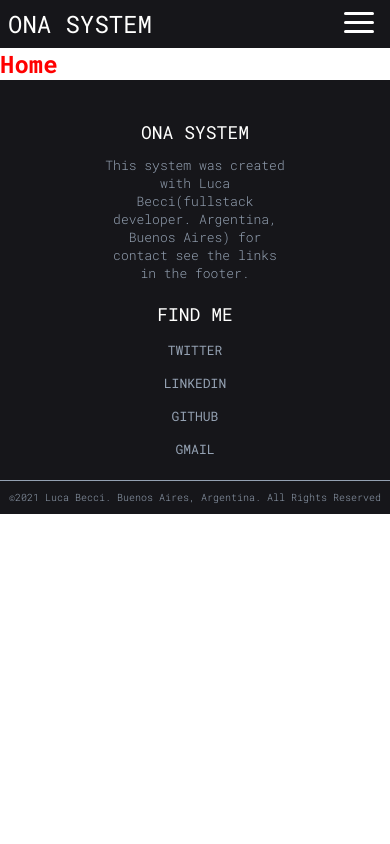
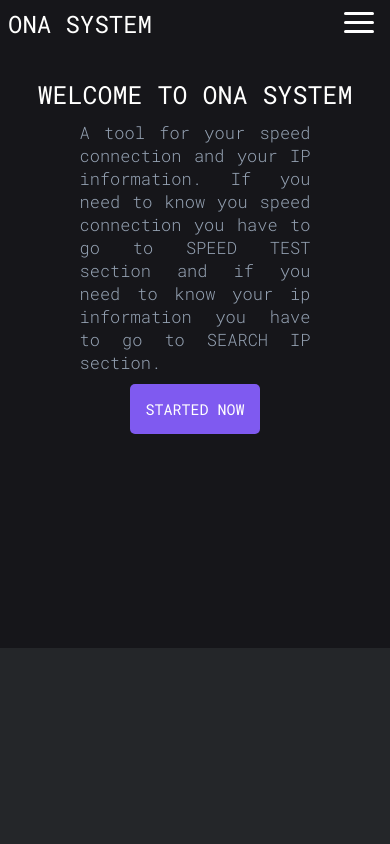
Before and after one commit to lucabecci/OnaSystem, a React (Create React App) app in the folder packages/web/: page / in a window 390 px wide. Shown: the top 844 px of the page. Built offline with nearby package versions, Linux system fonts and the light colour scheme; no server answers.

Commit message:
feat(@web): responsive first section finished

```diff
--- a/packages/web/src/App.tsx
+++ b/packages/web/src/App.tsx
@@ -14,6 +14,7 @@ import Footer from './components/Footer';
 import UserContext from './context/UserContext'
 import {IUserData} from './interfaces/UserInterfaces'
 import Error404 from './pages/Error404';
+import styled from '@emotion/styled';
 
 
 function App(): React.FunctionComponentElement<HTMLAllCollection> {
@@ -49,11 +50,15 @@ function App(): React.FunctionComponentElement<HTMLAllCollection> {
     checkLoggedIn()
   }, [])
 
+  const Background = styled.div`
+    background-color: #16161a;
+  `
 
   return (
     <Fragment>
       <BrowserRouter>
         <UserContext.Provider value={{userData, setUserData}}>
+          <Background>
             <Navbar/>
               <Switch>
                 <Route exact path='/' component={Home}/>
@@ -76,6 +81,7 @@ function App(): React.FunctionComponentElement<HTMLAllCollection> {
                 <Route component={Error404} />
               </Switch>
               <Footer/>
+          </Background>
         </UserContext.Provider>
       </BrowserRouter>
     </Fragment>
--- /dev/null
+++ b/packages/web/src/components/FirstSectionHome.tsx
@@ -0,0 +1,163 @@
+import React, { Fragment, useContext } from 'react'
+import styled from '@emotion/styled'
+import { useHistory } from 'react-router-dom'
+import UserContext from '../context/UserContext'
+function FirstSectionHome(): React.FunctionComponentElement<HTMLAllCollection> {
+
+    const history = useHistory()
+    const {userData} = useContext(UserContext)
+
+    const startedNow = () => history.push('/register')
+    const account = () => history.push('/account')
+
+    const MainContainerSection = styled.div`
+        background-color: #16161a;
+        height: 400px;
+        width: 100%;
+        @media (max-width: 500px) {
+            height: 400px
+        }
+        @media (max-width: 960px) {
+            height: 600px
+        }
+    `
+    const ItemsContainer = styled.div`
+        display: flex;
+        height: 300px;
+        width: 90%;
+        @media (max-width: 500px) {
+            justify-content: center;
+            width: 100%;
+        }
+    `
+    const ContainerInformation = styled.div`
+        height: 200px;
+        margin: 50px;
+        width: 90%;
+        @media (max-width: 500px) {
+            margin: 30px;
+        }
+    `
+    const TitleInformation = styled.h3`
+        color: #fffffe;
+        font-size: 30px;
+        font-weight: 400;
+        text-align: center;
+        @media (max-width: 500px) {
+            font-size: 25px;
+        }
+        @media (max-width: 960px) {
+            font-size: 25px
+        }
+    `
+    const ParagraphMainContainer = styled.div`
+        display: flex;
+        justify-content: center;
+        margin-top: 10px;
+        width: 100%;
+
+    `
+    const ParagraphContainer = styled.div`
+        width: 70%;
+    `
+
+    const ParagraphInformation = styled.p`
+        color: #94a1b2;
+        font-size: 18px;
+        font-weight: 300;
+        text-align: justify;
+        @media (max-width: 500px) {
+            font-size: 13px;
+            text-align: center;
+        }
+        @media (max-width: 960px) {
+            font-size: 17px;
+            text-align: justify;
+        }
+    `
+    const ButtonMainContainer = styled.div`
+        display: flex;
+        justify-content: center;
+        margin-top: 10px;
+    `
+    const ButtonContainer = styled.div`
+        display: flex;
+        justify-content: center;
+        width: 40%;
+    `
+    const ButtonStarted = styled.button`
+        background: #7f5af0;
+        border: none;
+        border-radius: 5px;
+        color: #fffffe;
+        font-size: 15px;
+        padding: 20px;
+        transition: ease .8s;
+        &:hover{
+            background: #fffffe;
+            color: #7f5af0;
+            font-size: 18px;
+            padding: 25px;
+        }
+        @media (max-width: 500px) {
+            padding: 15px;
+        }
+    `
+    //img
+
+    const ContainerImage = styled.div`
+        height: 400px;
+        width: 80%;
+        @media (max-width: 500px) {
+            display: none;
+        }
+    `
+    const Image = styled.img`
+        height: 75%;
+        margin: 35px;
+        width: 70%;
+        @media (max-width: 500px) {
+            display: none;
+        }
+        @media (max-width: 960px) {
+            height: 55%;
+            margin: 65px;
+            width: 70%;
+        }
+    `
+    return (
+        <Fragment>
+            <MainContainerSection>
+                <ItemsContainer>
+                    <ContainerInformation>
+                        <TitleInformation>
+                            WELCOME TO ONA SYSTEM
+                        </TitleInformation>
+                        <ParagraphMainContainer>
+                            <ParagraphContainer>
+                                <ParagraphInformation>
+                                A tool for your speed connection and your IP information. If you need to know you speed connection you have to go to SPEED TEST section and if you need to know your ip information you have to go to SEARCH IP section.
+                                </ParagraphInformation>
+                            </ParagraphContainer>
+                        </ParagraphMainContainer>
+                        <ButtonMainContainer>
+                            <ButtonContainer>
+                               {
+                                   userData.user ?
+                                   <ButtonStarted onClick={() => account()}>ACCOUNT</ButtonStarted>:
+                                   <ButtonStarted onClick={() => startedNow()}>STARTED NOW</ButtonStarted>
+
+                               }
+                            </ButtonContainer>
+                        </ButtonMainContainer>
+                    </ContainerInformation>
+                    <ContainerImage>
+                        <Image src='https://i.ibb.co/qnQf3ZL/image-first-section-1.png'/>
+                    </ContainerImage>
+                </ItemsContainer>
+            </MainContainerSection>
+        </Fragment>
+    )
+}
+
+export default FirstSectionHome
--- a/packages/web/src/components/Footer.tsx
+++ b/packages/web/src/components/Footer.tsx
@@ -43,7 +43,7 @@ function Footer(): React.FunctionComponentElement<HTMLAllCollection> {
     const ContainerParagraph = styled.div`
         margin: auto;
         height: 80%;
-        width: 60%;
+        width: 80%;
         @media (max-width: 800px) {
             height: 100%;
         }
@@ -62,7 +62,7 @@ function Footer(): React.FunctionComponentElement<HTMLAllCollection> {
     const ContainerLinks = styled.div`
         margin: auto 5px auto 5px;
         height: 80%;
-        width: 80%;
+        width: 70%;
         @media (max-width: 800px) {
             margin: auto;
         }
@@ -115,7 +115,7 @@ function Footer(): React.FunctionComponentElement<HTMLAllCollection> {
                     <ContainerInformation>
                         <InformationTitle>ONA SYSTEM</InformationTitle>
                         <ContainerParagraph>
-                            <InformationParagraph>This system was created with Luca Becci(fullstack developer. Argentina, Buenos Aires) for contact see the links in the footer. </InformationParagraph>
+                            <InformationParagraph>This system was created by Luca Becci(fullstack developer. Argentina, Buenos Aires) for contact use the links in the footer. </InformationParagraph>
                         </ContainerParagraph>
                     </ContainerInformation>
                     <ContainerLinks>
--- /dev/null
+++ b/packages/web/src/components/SecondSectionHome.tsx
@@ -0,0 +1,17 @@
+import React, { Fragment } from 'react'
+import styled from '@emotion/styled'
+function SecondSectionHome(): React.FunctionComponentElement<HTMLAllCollection> {
+    const MainContainer = styled.div`
+        background-color: #242629;
+        height: 400px;
+        width: 100%;
+    `
+
+    return (
+        <Fragment>
+            <MainContainer></MainContainer>
+        </Fragment>
+    )
+}
+
+export default SecondSectionHome
--- a/packages/web/src/pages/Home.tsx
+++ b/packages/web/src/pages/Home.tsx
@@ -1,14 +1,11 @@
 import React, { Fragment, ReactElement } from 'react';
-import styled from '@emotion/styled'
+import FirstSectionHome from '../components/FirstSectionHome'
+import SecondSectionHome from '../components/SecondSectionHome';
 function Home(): ReactElement<HTMLAllCollection> {
-
-    const FirstTitle = styled.h2`
-        color: red;
-    `
-
   return (
     <Fragment>
-        <FirstTitle>Home</FirstTitle>
+        <FirstSectionHome/>
+        <SecondSectionHome/>
     </Fragment>
   );
 }
```
Also changed, not shown: packages/web/src/pages/NotAdminPermis.tsx (deleted, +0 -9 lines), packages/web/src/components/Error.tsx (added), 1 other file (tests, documents, lock files or other folders). Lines whose indentation alone changed are shown as unchanged.
